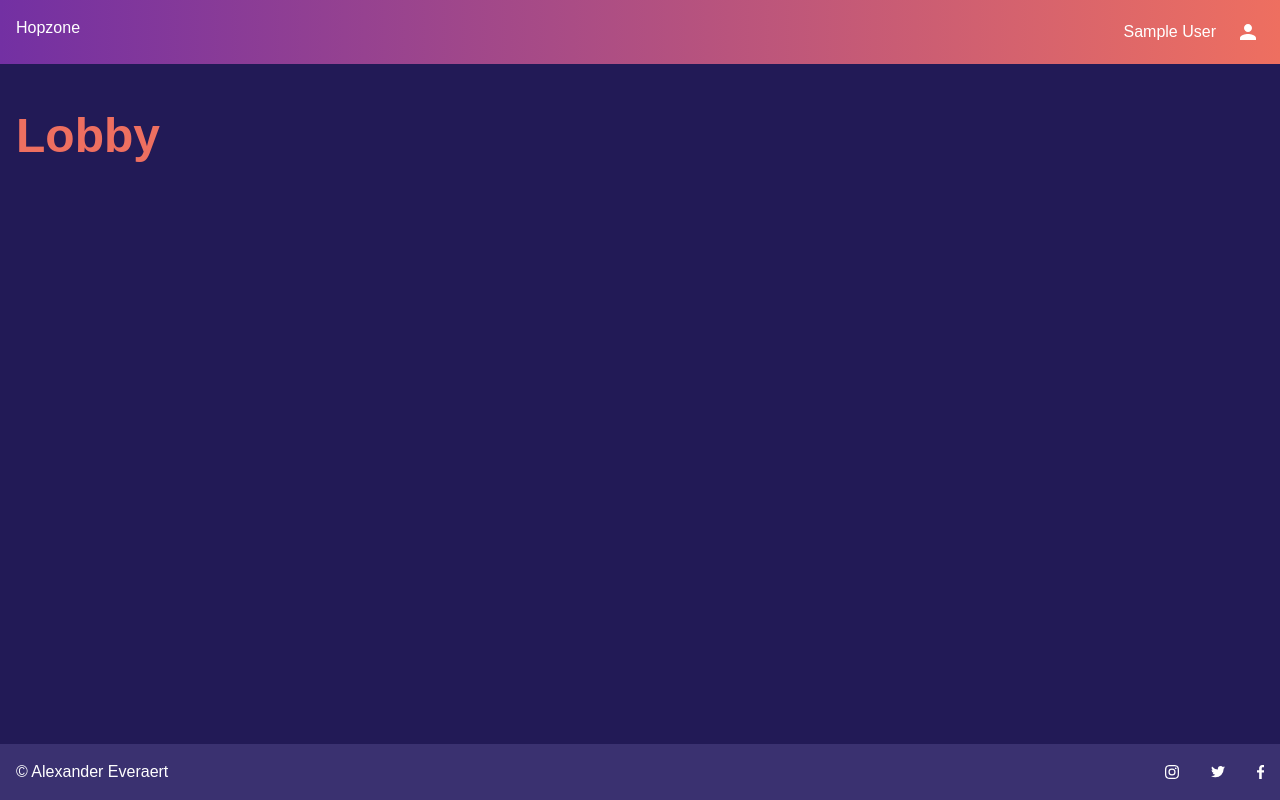
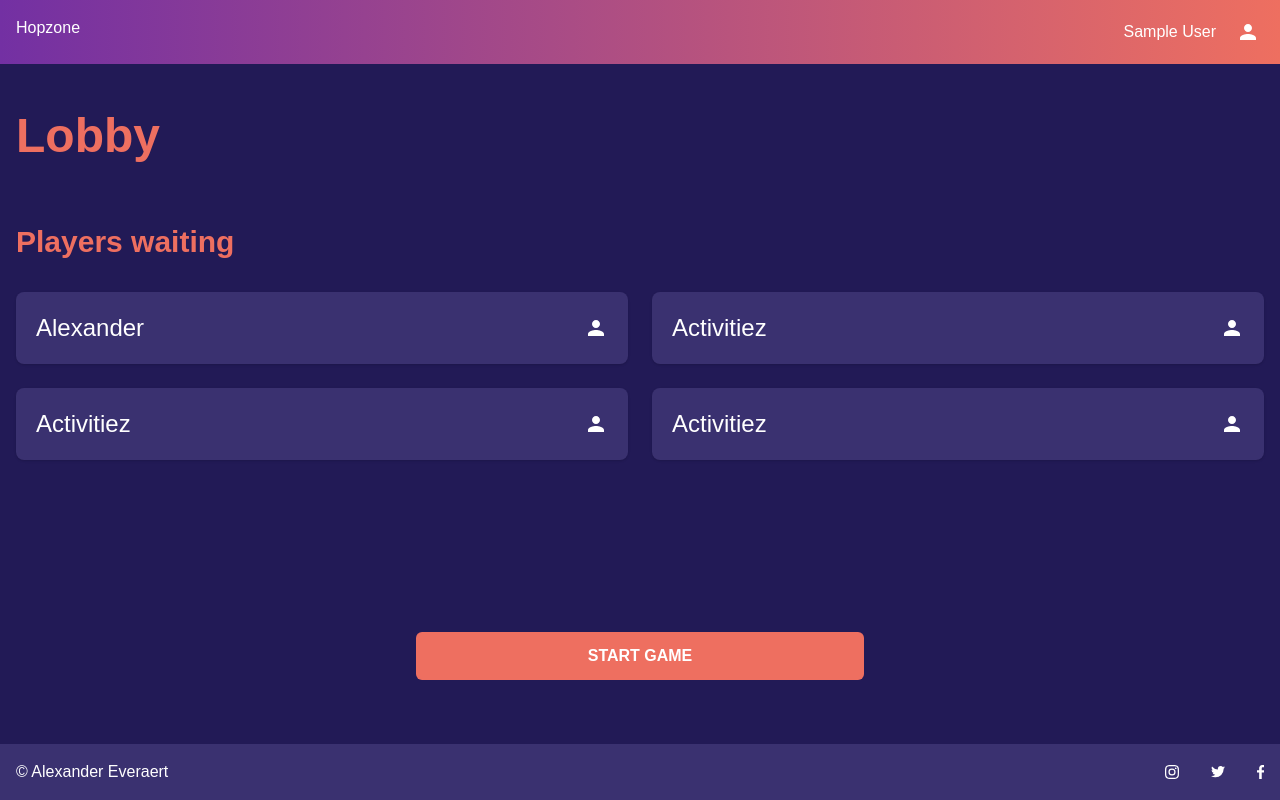
Before and after one commit to hop-zone/hopzone_frontend, a Next.js app: page /lobby in a window 1280 px wide. Built offline with nearby package versions, Linux system fonts and the light colour scheme; no server answers; sample sign-in values are in the browser's storage.

Commit message:
created static lobby

```diff
--- a/src/components/header/HeaderUser.tsx
+++ b/src/components/header/HeaderUser.tsx
@@ -72,7 +72,7 @@ const HeaderUser = () => {
     }
   }, [])
   return (
-    <div ref={divRef} className="hidden md:flex items-center gap-4 relative">
+    <div ref={divRef} className="flex items-center gap-4 relative">
       <p className="">{user?.isAnonymous ? 'Guest' : user?.displayName}</p>
       <div
         onClick={handleOpenProfile}
--- /dev/null
+++ b/src/components/lobby/LobbyPlayers.tsx
@@ -0,0 +1,30 @@
+import React, { FunctionComponent } from 'react'
+import { MdPerson } from 'react-icons/md'
+import { Player } from 'src/models/player'
+import Card from '../card'
+
+interface LobbyPlayerProps {
+  players: Player[]
+}
+
+const LobbyPlayers: FunctionComponent<LobbyPlayerProps> = ({ players }) => {
+  return (
+    <div>
+      <h2 className=" text-3xl text-theme-orange font-semibold mb-8">
+        Players waiting
+      </h2>
+      <div className="grid md:grid-cols-2 gap-6">
+        {players.map(p => {
+          return (
+            <Card className=" p-5 flex justify-between items-center text-2xl">
+              <p>{p.displayName}</p>
+              <MdPerson size={24}/>
+            </Card>
+          )
+        })}
+      </div>
+    </div>
+  )
+}
+
+export default LobbyPlayers
--- /dev/null
+++ b/src/models/player.ts
@@ -0,0 +1,4 @@
+export interface Player {
+    id?: string
+    displayName: string
+}
--- a/src/pages/lobby.tsx
+++ b/src/pages/lobby.tsx
@@ -1,13 +1,36 @@
+import { useRouter } from 'next/router'
 import React from 'react'
+import Button from 'src/components/forms/Button'
 import PageLayout from 'src/components/layout'
+import LobbyPlayers from 'src/components/lobby/LobbyPlayers'
 import PageTitle from 'src/components/text/PageTitle'
+import { Player } from 'src/models/player'
 
 const Lobby = () => {
-    return (
-        <PageLayout>
-            <PageTitle>Lobby</PageTitle>
-        </PageLayout>
-    )
+  const router = useRouter()
+
+  const players: Player[] = [
+    { displayName: 'Alexander' },
+    { displayName: 'Activitiez' },
+    { displayName: 'Activitiez' },
+    { displayName: 'Activitiez' },
+  ]
+
+  const handleStartGameClick = () => {
+      router.push('/gamesession')
+  }
+
+  return (
+    <PageLayout>
+      <div className="flex flex-col justify-between h-full">
+        <div className="grid gap-8">
+          <PageTitle>Lobby</PageTitle>
+          <LobbyPlayers players={players} />
+        </div>
+        <Button onClick={handleStartGameClick} className=" max-w-md mx-auto">START GAME</Button>
+      </div>
+    </PageLayout>
+  )
 }
 
 export default Lobby
```
